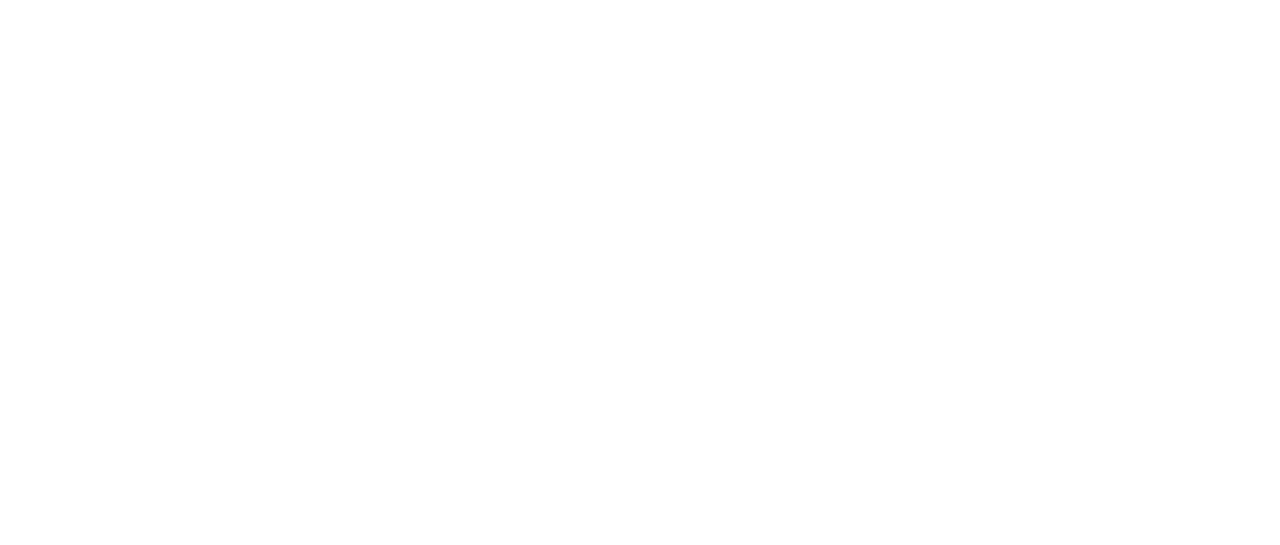
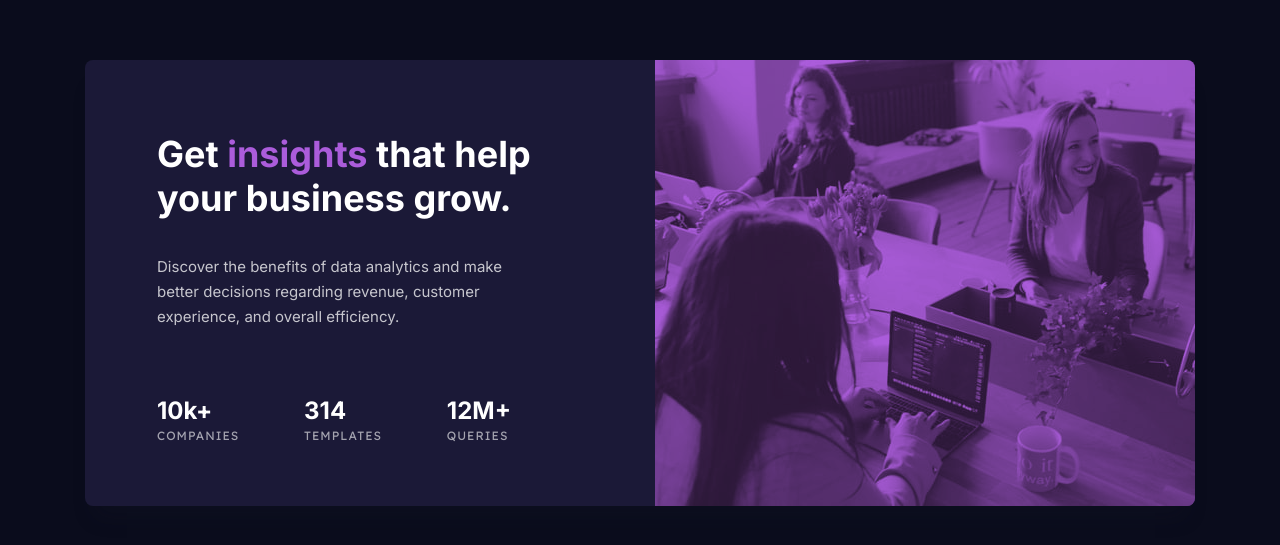
Before and after one commit to rbreckner/fm-challenges-angular, an Angular app: page /stats-preview-card/v1 in a window 1280 px wide. Before the commit this address led to /. Shown: the part 117-662 px from the top of the page. Built offline with nearby package versions, Linux system fonts and the light colour scheme.

Commit message:
started stats-preview-card

```diff
--- a/src/app/app-routing.module.ts
+++ b/src/app/app-routing.module.ts
@@ -1,6 +1,7 @@
 import {NgModule} from '@angular/core';
 import {RouterModule, Routes} from '@angular/router';
 import {HomeComponent} from "./home/home.component";
+import {StatsPreviewCardV1Component} from "./stats-preview-card/stats-preview-card-v1/stats-preview-card-v1.component";
 
 const routes: Routes = [
   {
@@ -8,9 +9,13 @@
     component: HomeComponent
   },
   {
-  path: 'qr-code',
-  loadChildren: () => import('./qr-code/qr-code.module').then(m => m.QrCodeModule)
-}
+    path: 'qr-code',
+    loadChildren: () => import('./qr-code/qr-code.module').then(m => m.QrCodeModule)
+  },
+  {
+    path: 'stats-preview-card/v1',
+    component: StatsPreviewCardV1Component
+  }
 ];
 
 @NgModule({
--- a/src/app/app.module.ts
+++ b/src/app/app.module.ts
@@ -4,11 +4,13 @@
 import {AppRoutingModule} from './app-routing.module';
 import {AppComponent} from './app.component';
 import {HomeComponent} from './home/home.component';
+import { StatsPreviewCardV1Component } from './stats-preview-card/stats-preview-card-v1/stats-preview-card-v1.component';
 
 @NgModule({
   declarations: [
     AppComponent,
-    HomeComponent
+    HomeComponent,
+    StatsPreviewCardV1Component
   ],
   imports: [
     BrowserModule,
--- a/src/app/home/home.component.html
+++ b/src/app/home/home.component.html
@@ -1,5 +1,6 @@
 <h1>Frontend Mentor Challenges</h1>
 
 <ul>
-  <li><a routerLink="qr-code/v1">QR Code Component V1</a></li>
+  <li><a routerLink="qr-code/v1">QR Code Component</a></li>
+  <li><a routerLink="stats-preview-card/v1">Stats Preview Card</a></li>
 </ul>
--- /dev/null
+++ b/src/app/stats-preview-card/stats-preview-card-v1/stats-preview-card-v1.component.html
@@ -0,0 +1,32 @@
+<div class="wrapper">
+
+  <div class="card">
+    <div class="card__content">
+      <h2 class="card__header">Get <span class="highlight">insights</span> that help your business grow.</h2>
+      <p class="card__text">
+        Discover the benefits of data analytics and make better decisions regarding revenue, customer experience, and
+        overall efficiency.
+      </p>
+      <div class="card__stats">
+
+        <div class="stat">
+          <h4 class="stat__value">10k+</h4>
+          <div class="stat__title">Companies</div>
+        </div>
+        <div class="stat">
+          <h4 class="stat__value">314</h4>
+          <div class="stat__title">Templates</div>
+        </div>
+        <div class="stat">
+          <h4 class="stat__value">12M+</h4>
+          <div class="stat__title">Queries</div>
+        </div>
+
+      </div>
+    </div>
+    <div class="card__media filtered">
+      <img class="filtered__img" src="assets/image-header-desktop.jpg">
+    </div>
+  </div>
+
+</div>
--- /dev/null
+++ b/src/app/stats-preview-card/stats-preview-card-v1/stats-preview-card-v1.component.scss
@@ -0,0 +1,96 @@
+@import url('https://fonts.googleapis.com/css2?family=Inter:wght@400;700&display=swap');
+@import url('https://fonts.googleapis.com/css2?family=Lexend+Deca&display=swap');
+
+* {
+  margin: 0;
+  font-family: 'Inter', sans-serif;
+}
+
+.debug {
+  background-color: hotpink;
+}
+
+.wrapper {
+  height: 100dvh;
+  background-color: #0A0C1C;
+
+  font-weight: 400;
+  font-size: 15px;
+  line-height: 25px;
+
+  display: flex;
+
+  --color-highlight: #AB5CDB;
+}
+
+.filtered {
+  background: var(--color-highlight);
+  position: relative;
+}
+
+.filtered__img {
+  display: block;
+  mix-blend-mode: multiply;
+  opacity: 0.75;
+}
+
+.highlight {
+  color: var(--color-highlight);
+}
+
+.card {
+  max-width: 1110px;
+  margin: auto;
+  display: flex;
+  overflow: hidden;
+
+  background-color: #1B1937;
+  color: white;
+  font-style: normal;
+  box-shadow: 0px 20px 20px -10px rgba(23, 25, 41, 0.203087);
+  border-radius: 8px;
+}
+
+.card__content {
+  padding: 72px 72px 58px;
+  display: grid;
+}
+
+
+.card__header {
+  font-weight: 700;
+  font-size: 36px;
+  line-height: 44px;
+}
+
+.card__text {
+  //line-height: 25px;
+  opacity: .75;
+  margin-right: 72px; // i hate this
+}
+
+.card__stats {
+  align-self: end;
+
+  display: flex;
+  justify-content: space-between;
+  margin-right: 72px;
+}
+
+.card__media {
+  object-fit: cover;
+}
+
+.stat__value {
+  font-size: 24px;
+  font-weight: bold;
+}
+
+.stat__title {
+  font-family: 'Lexend Deca', sans-serif;
+  font-size: 12px;
+  line-height: 25px;
+  letter-spacing: 1px;
+  text-transform: uppercase;
+  opacity: .6;
+}
--- /dev/null
+++ b/src/app/stats-preview-card/stats-preview-card-v1/stats-preview-card-v1.component.ts
@@ -0,0 +1,14 @@
+import {Component} from '@angular/core';
+import {Title} from "@angular/platform-browser";
+
+@Component({
+  selector: 'app-stats-preview-card-v1',
+  templateUrl: './stats-preview-card-v1.component.html',
+  styleUrls: ['./stats-preview-card-v1.component.scss']
+})
+export class StatsPreviewCardV1Component {
+
+  constructor(private title: Title) {
+    title.setTitle('stats-preview-card');
+  }
+}
```
Also changed, not shown: src/assets/image-header-desktop.jpg (added), src/assets/image-header-mobile.jpg (added).
